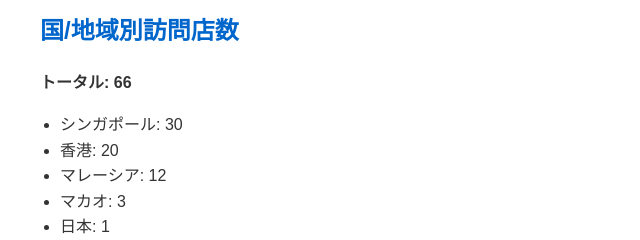
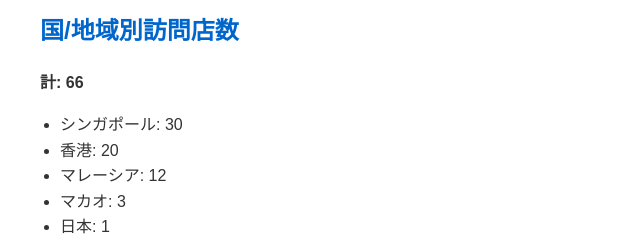
Before and after one commit to Pxun02/MyPage, an Astro site: page /MyPage/blog/jp/home in a window 1280 px wide. Shown: the part 463-703 px from the top of the page, 0-640 px from the left. Built offline with nearby package versions, Linux system fonts and the light colour scheme; Astro itself is replaced by a stand-in of ours.

Commit message:
translate

```diff
--- a/src/pages/blog/jp/home.astro
+++ b/src/pages/blog/jp/home.astro
@@ -48,7 +48,7 @@ const sortedCountries = Object.entries(countryCounts)
                   ※インフレで値上げすることがありますが全ては追えないので、値段も参考程度にとどめてください。
                 </p>
                 <h2>国/地域別訪問店数</h2>
-                <p class="total-shops">トータル: {shopsData.length}</p>
+                <p class="total-shops">計: {shopsData.length}</p>
                 <ul>
                     {sortedCountries.map(country => (
                       <li>{country}: {countryCounts[country]}</li>
```
